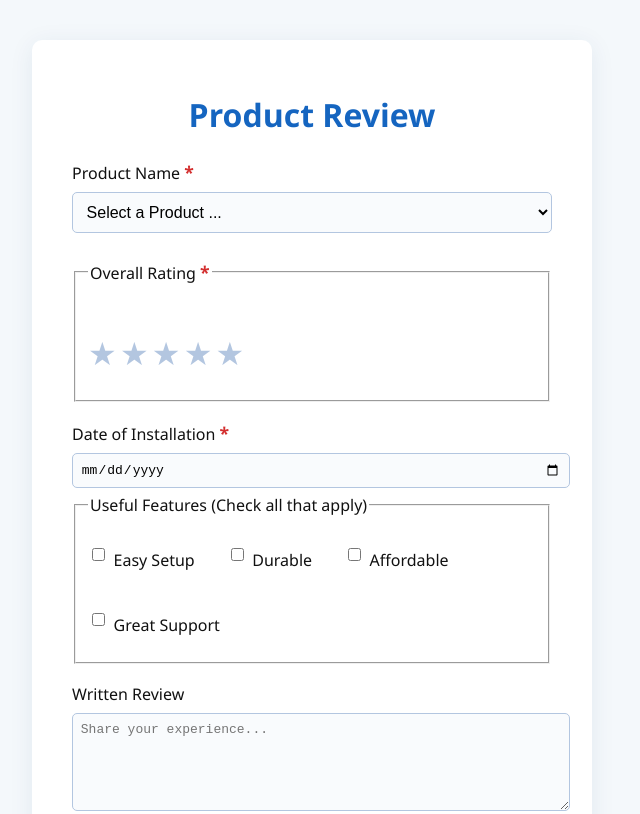
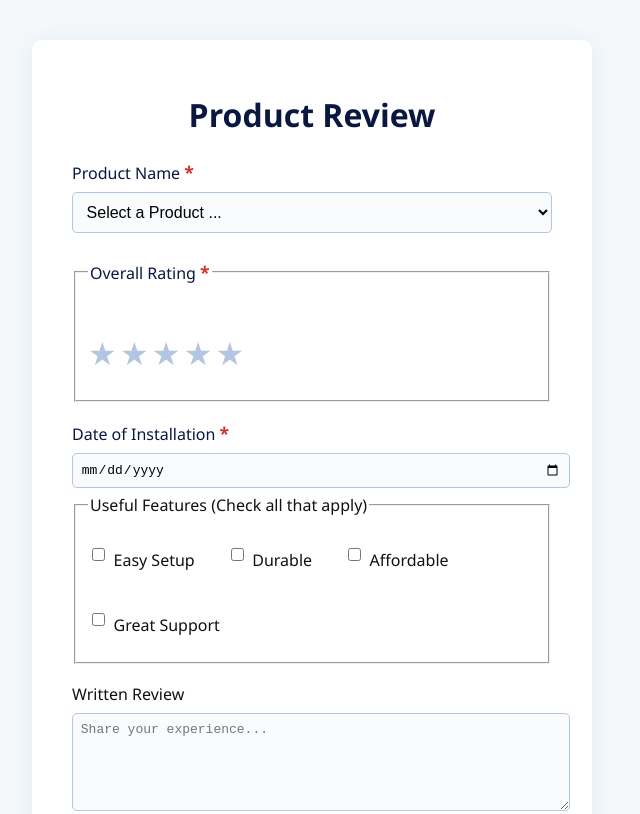
Before and after one commit to adavidarturo/wdd131, a plain HTML site: page form.html in a window 1280 px wide. Shown: the top 814 px of the page, without its empty margins (328-968 px from the left). Drawn offline with Linux system fonts and the light colour scheme.

Commit message:
Contrast errors corrected - 4th commit

```diff
--- a/styles/form.css
+++ b/styles/form.css
@@ -1,4 +1,3 @@
-
 body {
     font-family: 'Segoe UI', Arial, sans-serif;
     background: #f4f8fb;
@@ -17,9 +16,13 @@ main {
 }
 
 form h1 {
-    color: #1565c0;
+    color: #0a1740;
     text-align: center;
     margin-bottom: 1.5rem;
+}
+
+label, legend, h1 {
+    color: #0a1740;
 }
 
 label, legend {
@@ -28,6 +31,11 @@ label, legend {
     margin-bottom: 0.5em;
     font-weight: 500;
     color: #111;
+}
+
+label[for="productName"],
+label[for="installDate"] {
+    color: #0a1740;
 }
 
 input[type="text"],
@@ -63,6 +71,10 @@ textarea:focus {
     display: flex;
     flex-direction: column;
     align-items: flex-start;
+}
+
+.rating-group legend {
+    color: #0a1740;
 }
 
 .stars {
```
